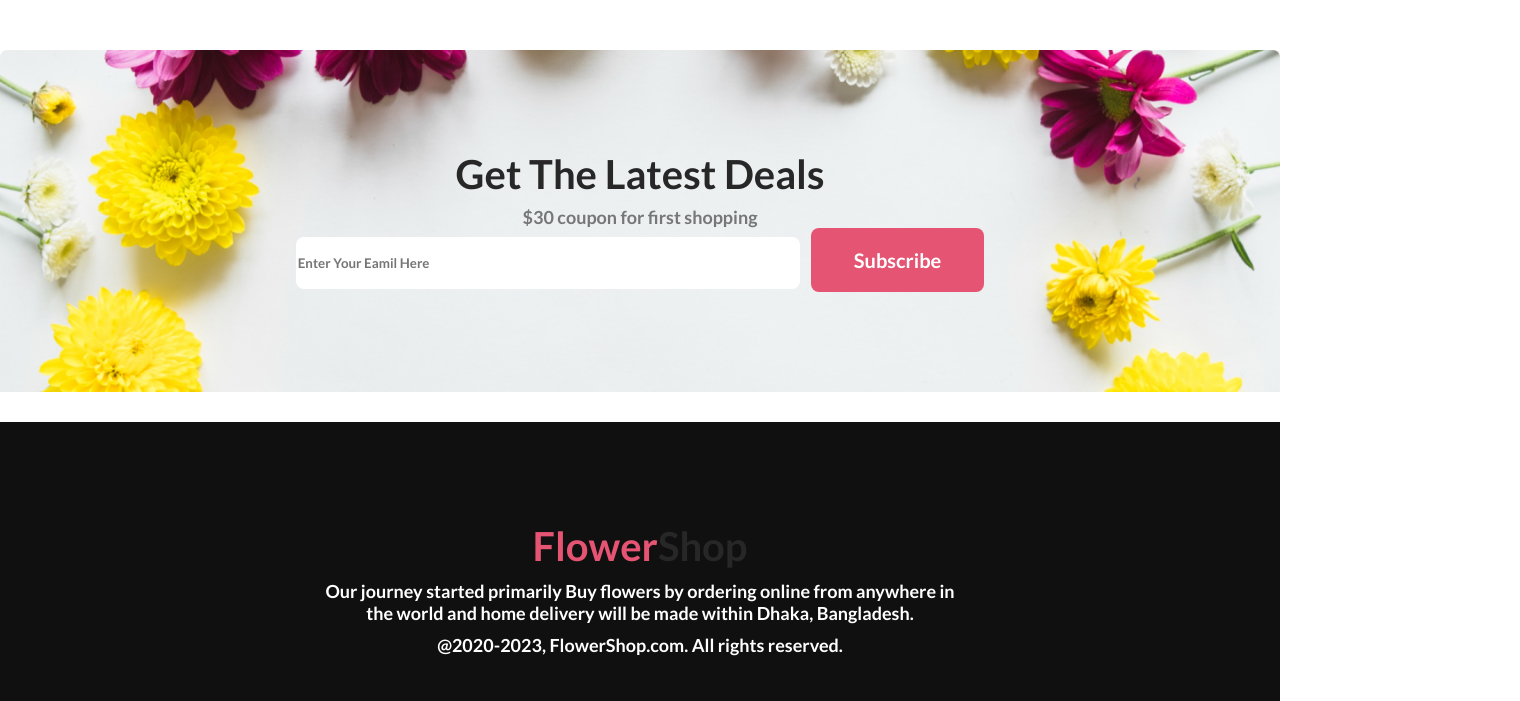
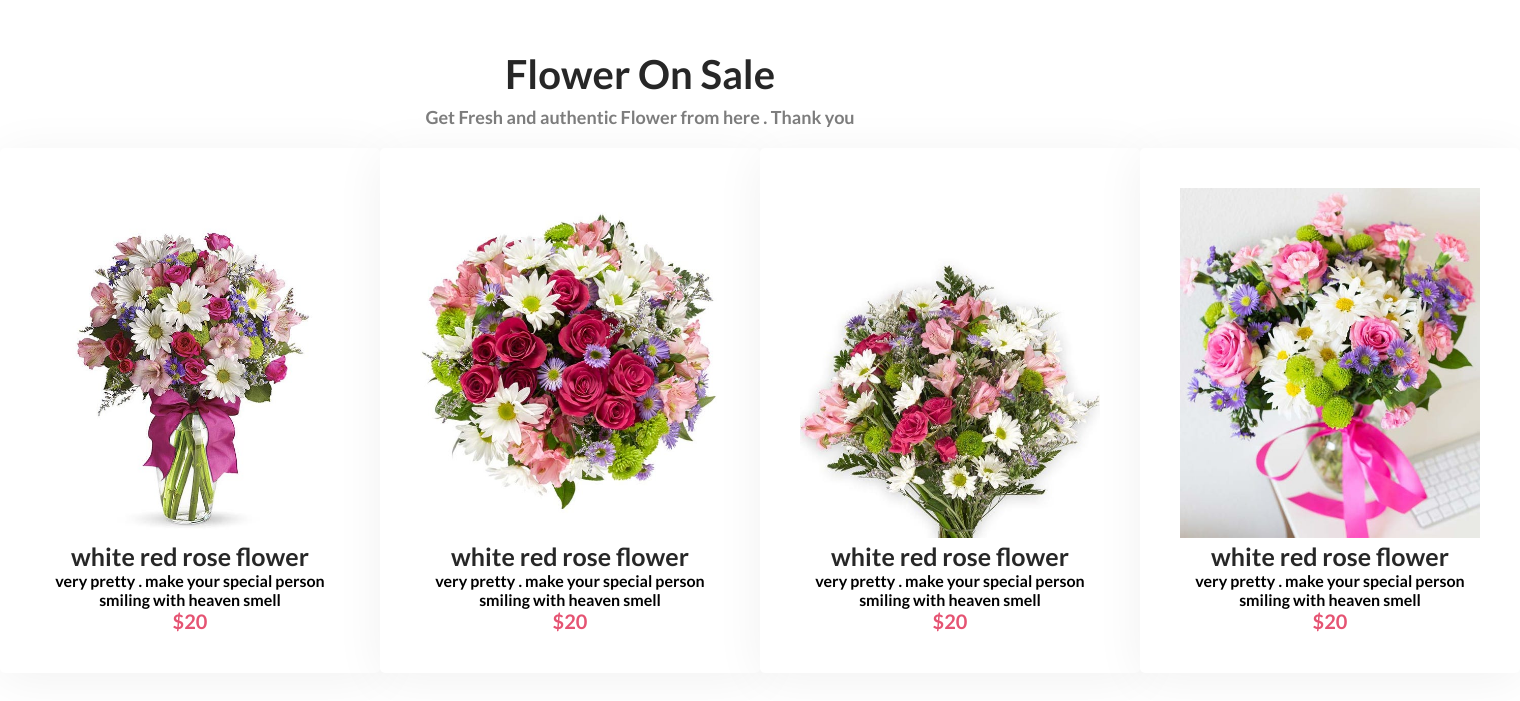
Before and after one commit to adblackhat1998/Flower-Shop, a plain HTML site: page index.html in a window 1280 px wide. Shown: the part 3060-3761 px from the top of the page, 1520 px wide, since content can reach past the window. Drawn offline with Linux system fonts and the light colour scheme.

Commit message:
on sale section added

```diff
--- a/index.html
+++ b/index.html
@@ -116,6 +116,40 @@
                 </div>
             </div>
         </section>
+        <section class="on-sale">
+            <h3 class="section-title">Flower On Sale</h3>
+            <p class="section-description">Get Fresh and authentic Flower from here . Thank you </p>
+            <div style="display: flex; align-items: center; justify-content: space-evenly;">
+                <div class="flower-info">
+                    <img width="300px" src="Flower Asset/sell/TEV12-4.jpg" alt="">
+                    <h4 class="flower-title">white red rose flower</h4>
+                    <p>very pretty . make your special person <br> smiling with heaven smell </p>
+                    <p style="color: #E55473;
+                    font-size: 20px;">$20</p>
+                </div>
+                <div class="flower-info">
+                    <img width="300px" src="Flower Asset/sell/TEV12-4_A1.jpg" alt="">
+                    <h4 class="flower-title">white red rose flower</h4>
+                    <p>very pretty . make your special person <br> smiling with heaven smell </p>
+                    <p style="color: #E55473;
+                    font-size: 20px;">$20</p>
+                </div>
+                <div class="flower-info">
+                    <img width="300px" src="Flower Asset/sell/TEV12-4_A2.jpg" alt="">
+                    <h4 class="flower-title">white red rose flower</h4>
+                    <p>very pretty . make your special person <br> smiling with heaven smell </p>
+                    <p style="color: #E55473;
+                    font-size: 20px;">$20</p>
+                </div>
+                <div class="flower-info">
+                    <img width="300px" src="Flower Asset/sell/TEV12-4_A3.jpg" alt="">
+                    <h4 class="flower-title">white red rose flower</h4>
+                    <p>very pretty . make your special person <br> smiling with heaven smell </p>
+                    <p style="color: #E55473;
+                    font-size: 20px;">$20</p>
+                </div>
+            </div>
+        </section>
         <section class="latest-deal">
             <h3 class="section-title">Get The Latest Deals</h3>
             <p class="section-description">$30 coupon for first shopping</p>
--- a/style.css
+++ b/style.css
@@ -116,6 +116,25 @@
     margin-top: 20px;
 }
 
+/* On sale section style  */
+.flower-info {
+    margin-top: 20px;
+    max-width: 400px;
+    text-align: center;
+    padding: 40px;
+    border-radius: 5px;
+    background: #FFF;
+    box-shadow: 0px 6px 50px 0px rgba(0, 0, 0, 0.06);
+
+}
+
+.flower-title {
+    color: #272727;
+    font-size: 25px;
+}
+
+
+
 /* latest deal styles  */
 
 .latest-deal {
```
Also changed, not shown: Flower Asset/sell/TEV12-4.jpg (added), Flower Asset/sell/TEV12-4_A1.jpg (added), Flower Asset/sell/TEV12-4_A2.jpg (added), Flower Asset/sell/TEV12-4_A3.jpg (added).
